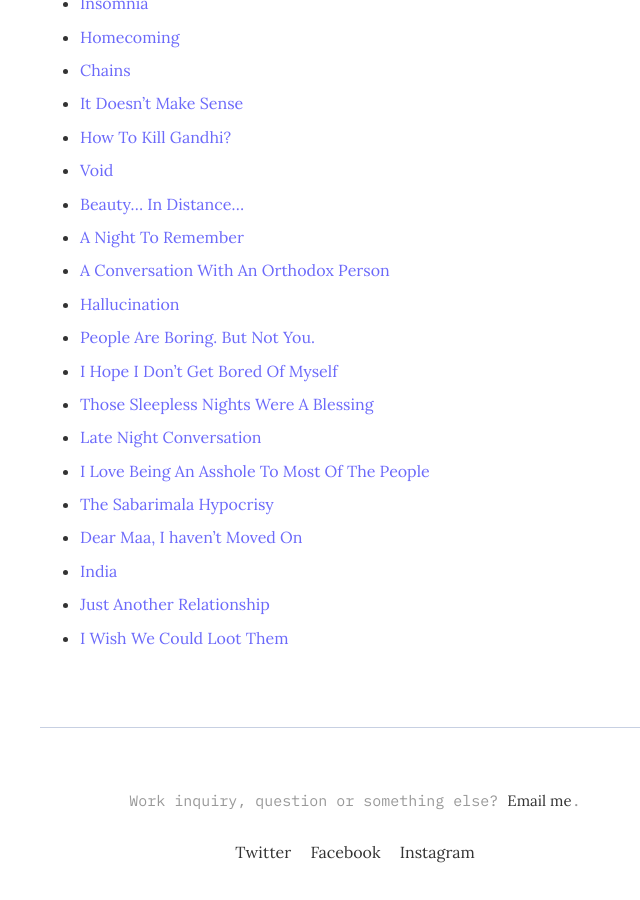
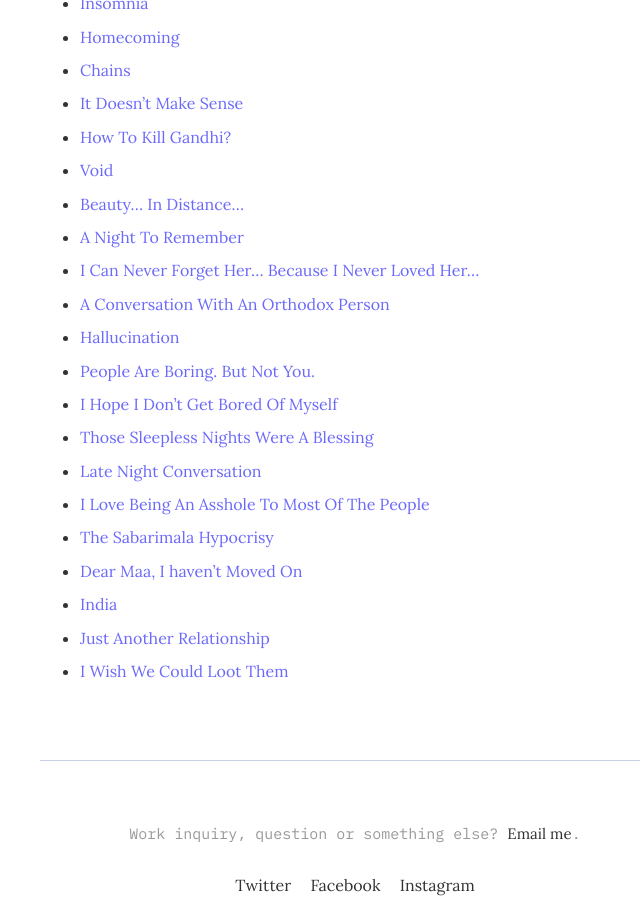
Before and after one commit to argumentativeyouth/pblog, a Jekyll site: the page built from _pages/all-posts.md, in a window 1280 px wide and 900 px high, scrolled down 917 px. Shown: the whole window, without its empty margins (285-925 px from the left). Built offline with Jekyll 4.4.1, drawn with Linux system fonts in a browser that asks for light colours.

Commit message:
Update all-posts.md

```diff
--- a/_pages/all-posts.md
+++ b/_pages/all-posts.md
@@ -32,6 +32,7 @@ image:
 * [Void](https://pritams.blog/void/)
 * [Beauty... In Distance...](https://pritams.blog/beauty-in-distance/)
 * [A Night To Remember](https://pritams.blog/a-night-to-remember/)
+* [I Can Never Forget Her… Because I Never Loved Her…](https://pritams.blog/i-can-never-forget-her-because-i-never-loved-her/)
 * [A Conversation With An Orthodox Person](https://pritams.blog/a-conversation-with-an-orthodox-person/)
 * [Hallucination](https://pritams.blog/what-if-my-whole-life-has-been-a-hallucination/)
 * [People Are Boring. But Not You.](https://pritams.blog/people-are-boring/)
```
